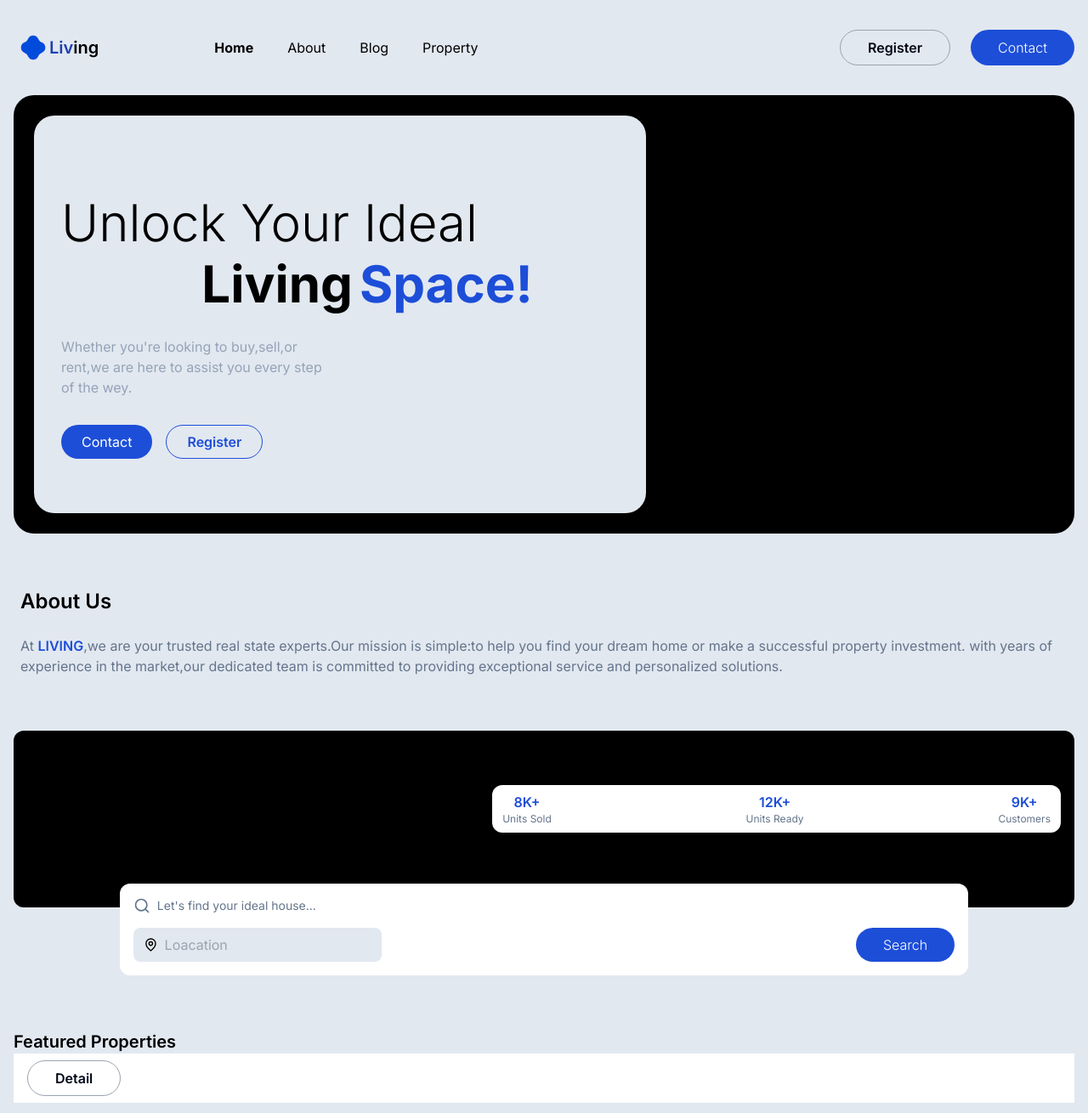
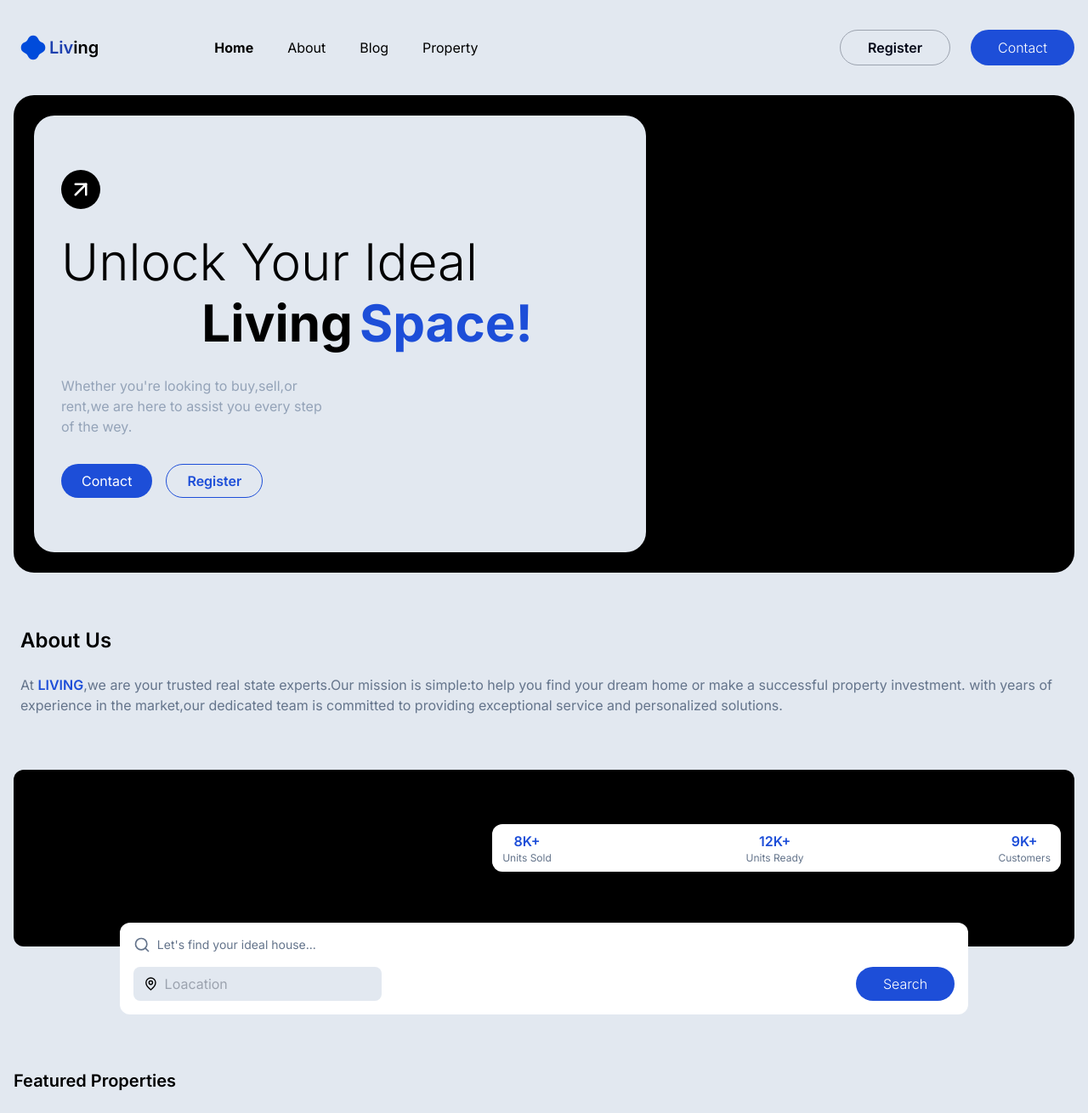
Before and after one commit to alixvar/real-state-web, a Next.js app: page / in a window 1280 px wide. Shown: the whole page at 85% size. Built offline with nearby package versions, Linux system fonts and the light colour scheme.

Commit message:
fix deploy error

```diff
--- a/app/page.tsx
+++ b/app/page.tsx
@@ -3,7 +3,7 @@ import building from "@/assets/building.svg";
 import AboutUs from "@/components/AboutUs";
 import SearchBox from "@/components/SearchBox";
 import Featured from "@/components/Featured";
-
+import { FiArrowUpRight } from "react-icons/fi";
 /* eslint-disable react/no-unescaped-entities */
 export default function Home() {
   return (
@@ -13,7 +13,9 @@ export default function Home() {
         {/* Top Section  */}
         <div className="h-full w-full md:w-3/5 bg-slate-200 rounded-3xl p-4 lg:p-8 lg:py-16 flex flex-col items-center lg:items-start gap-8 md:flex-1">
           {/* open button  */}
-          <div></div>
+          <div className="hidden lg:flex items-center justify-center p-2 rounded-full bg-black text-white">
+            <FiArrowUpRight size={30} />
+          </div>
           {/* Title  */}
           <div className="flex flex-col w-full ">
             <p className="text-3xl lg:text-6xl font-light">Unlock Your Ideal</p>
--- a/components/Featured.tsx
+++ b/components/Featured.tsx
@@ -2,7 +2,6 @@
 
 import { Swiper, SwiperSlide } from "swiper/react";
 import "swiper/css";
-import CarouselCard from "./CarouselCard";
 
 function Featured() {
   return (
@@ -17,9 +16,7 @@ function Featured() {
           onSlideChange={() => console.log("slide change")}
           onSwiper={(swiper) => console.log(swiper)}
         >
-          <SwiperSlide>
-            <CarouselCard />
-          </SwiperSlide>
+          <SwiperSlide></SwiperSlide>
           <SwiperSlide>Slide 2</SwiperSlide>
           <SwiperSlide>Slide 3</SwiperSlide>
           <SwiperSlide>Slide 4</SwiperSlide>
```
